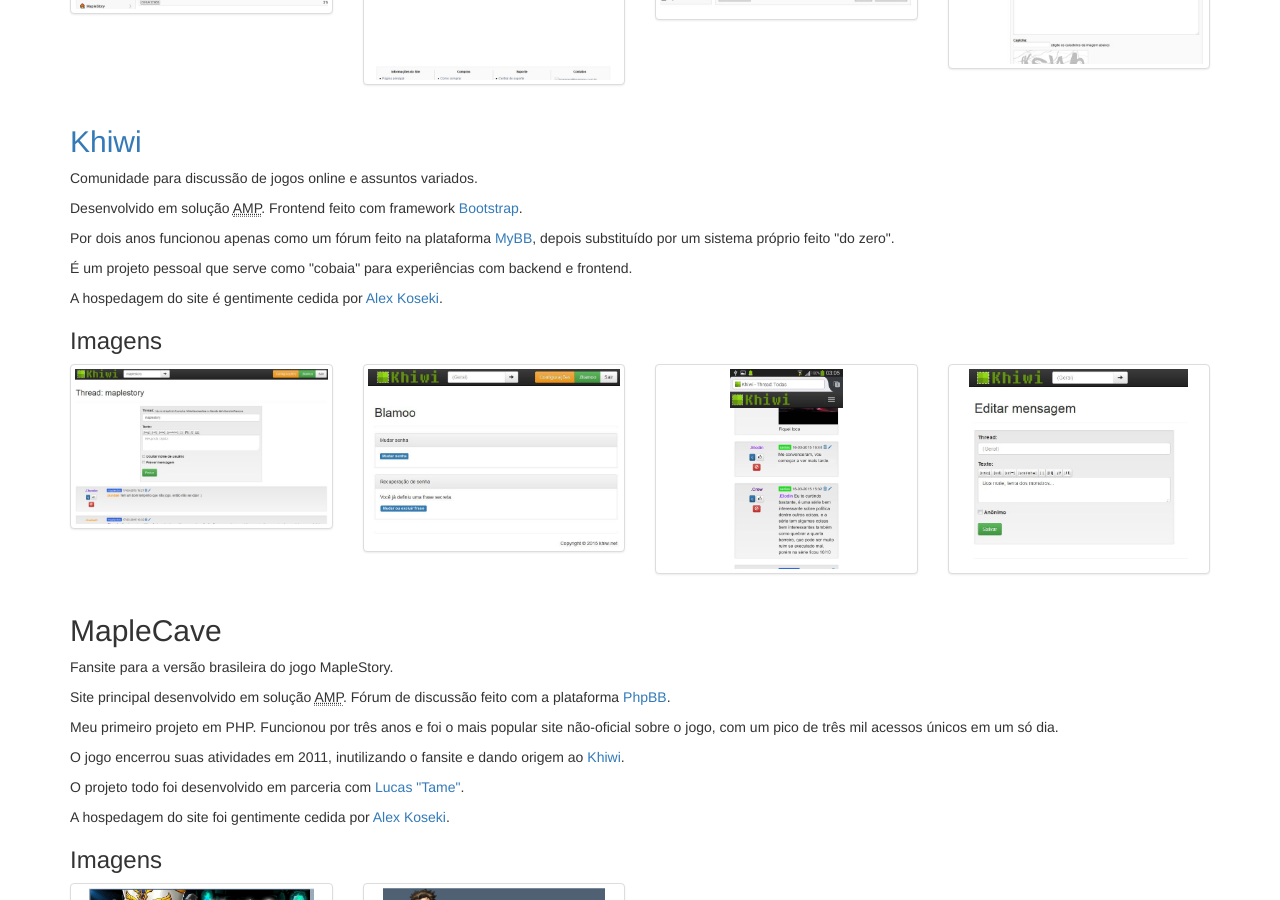
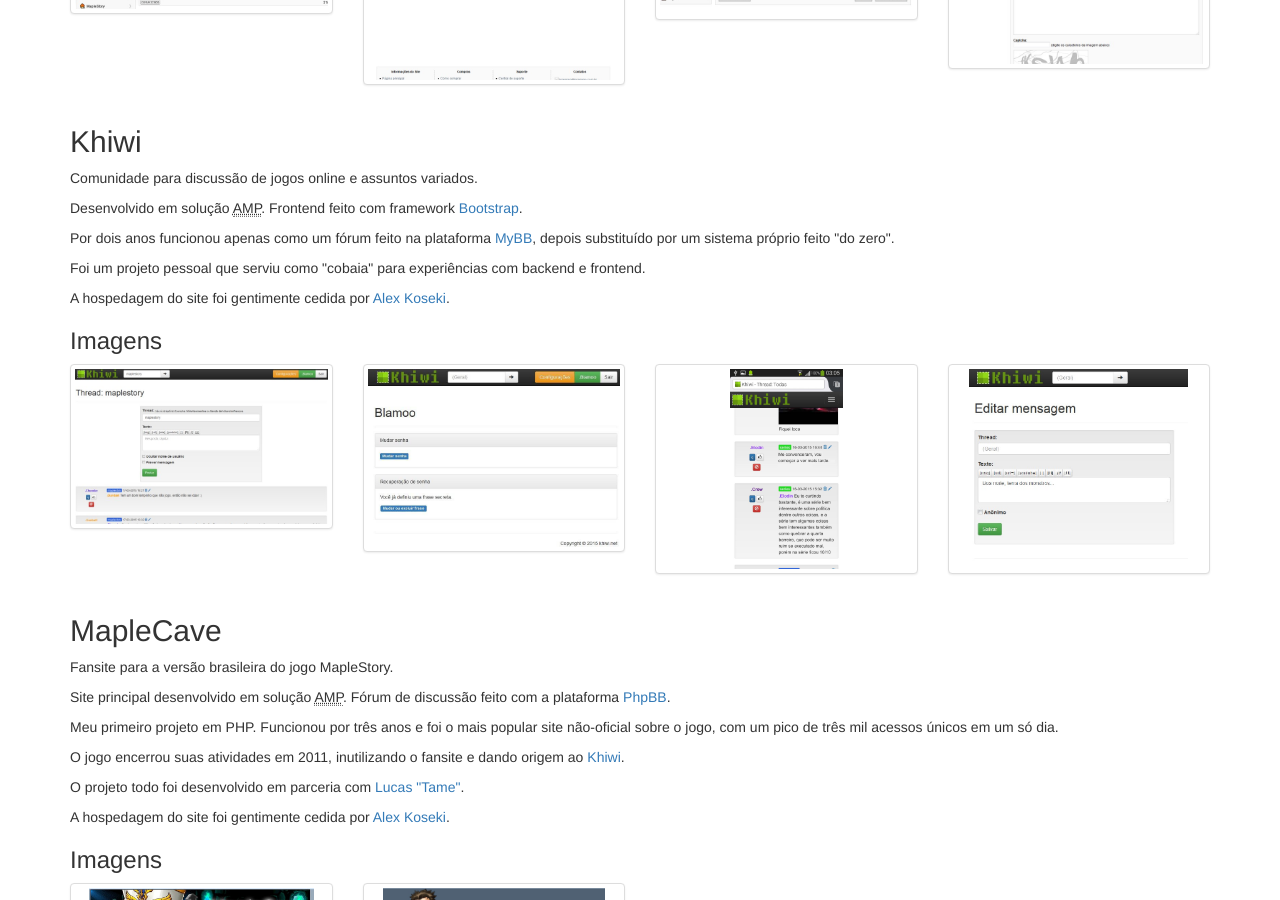
Before and after one commit to Blamoo/blamoo.github.io, a Jekyll site: the page built from portfolio.html, in a window 1280 px wide and 900 px high, scrolled down 2371 px. Built offline with Jekyll 4.4.1, drawn with Linux system fonts in a browser that asks for light colours; nearby versions of some CDN libraries.

```diff
--- a/portfolio.html
+++ b/portfolio.html
@@ -170,12 +170,12 @@ bodyClass: portfolio
 
 	<div class="row">
 		<div class="col-md-12">
-			<h2 id="khiwi"><a href="http://khiwi.net/">Khiwi</a></h2>
+			<h2 id="khiwi">Khiwi</h2>
 			<p>Comunidade para discussão de jogos online e assuntos variados.</p>
 			<p>Desenvolvido em solução <abbr title="Apache HTTP Server, PHP e MySQL">AMP</abbr>. Frontend feito com framework <a href="http://getbootstrap.com/">Bootstrap</a>.</p>
 			<p>Por dois anos funcionou apenas como um fórum feito na plataforma <a href="http://www.mybb.com/">MyBB</a>, depois substituído por um sistema próprio feito "do zero".</p>
-			<p>É um projeto pessoal que serve como "cobaia" para experiências com backend e frontend.</p>
-			<p>A hospedagem do site é gentimente cedida por <a href="https://github.com/AKoseki">Alex Koseki</a>.</p>
+			<p>Foi um projeto pessoal que serviu como "cobaia" para experiências com backend e frontend.</p>
+			<p>A hospedagem do site foi gentimente cedida por <a href="https://github.com/AKoseki">Alex Koseki</a>.</p>
 
 			<h3>Imagens</h3>
 			<div class="row">
```
